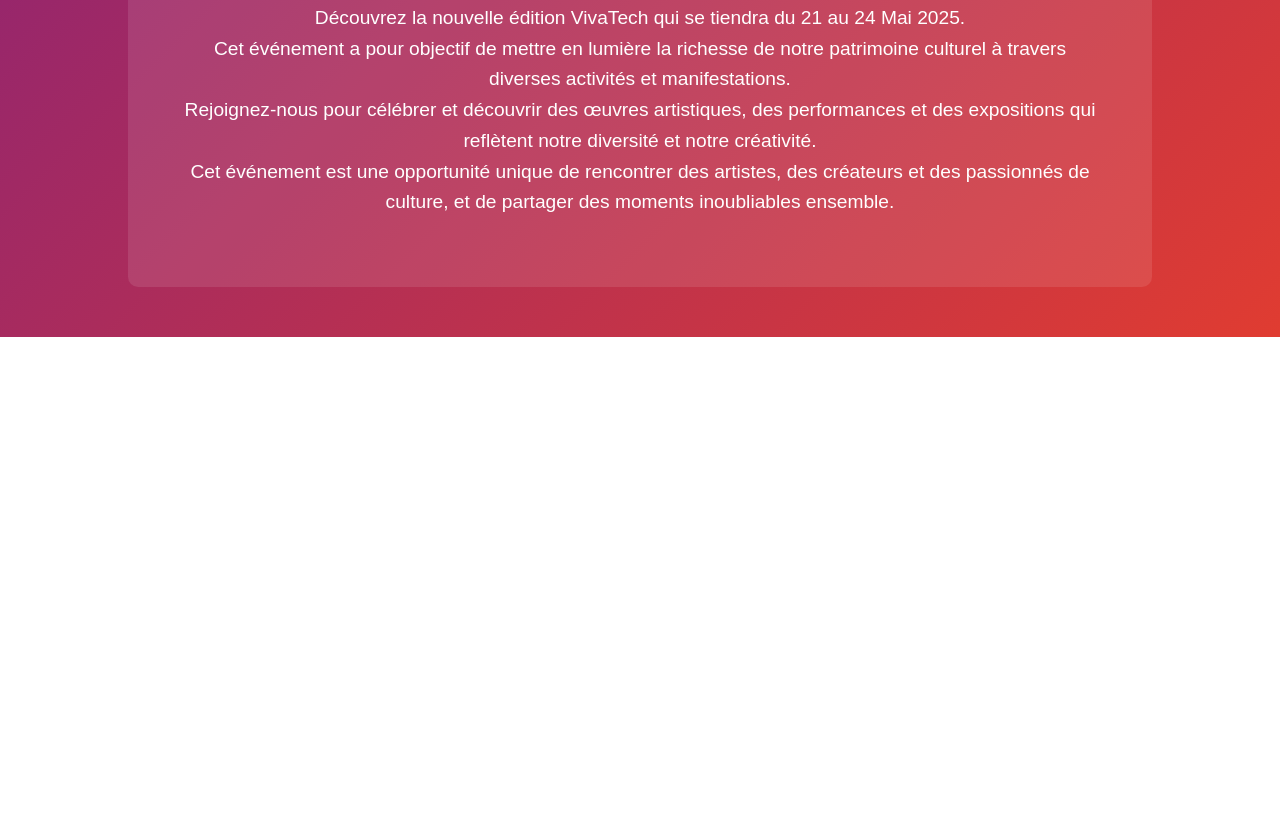
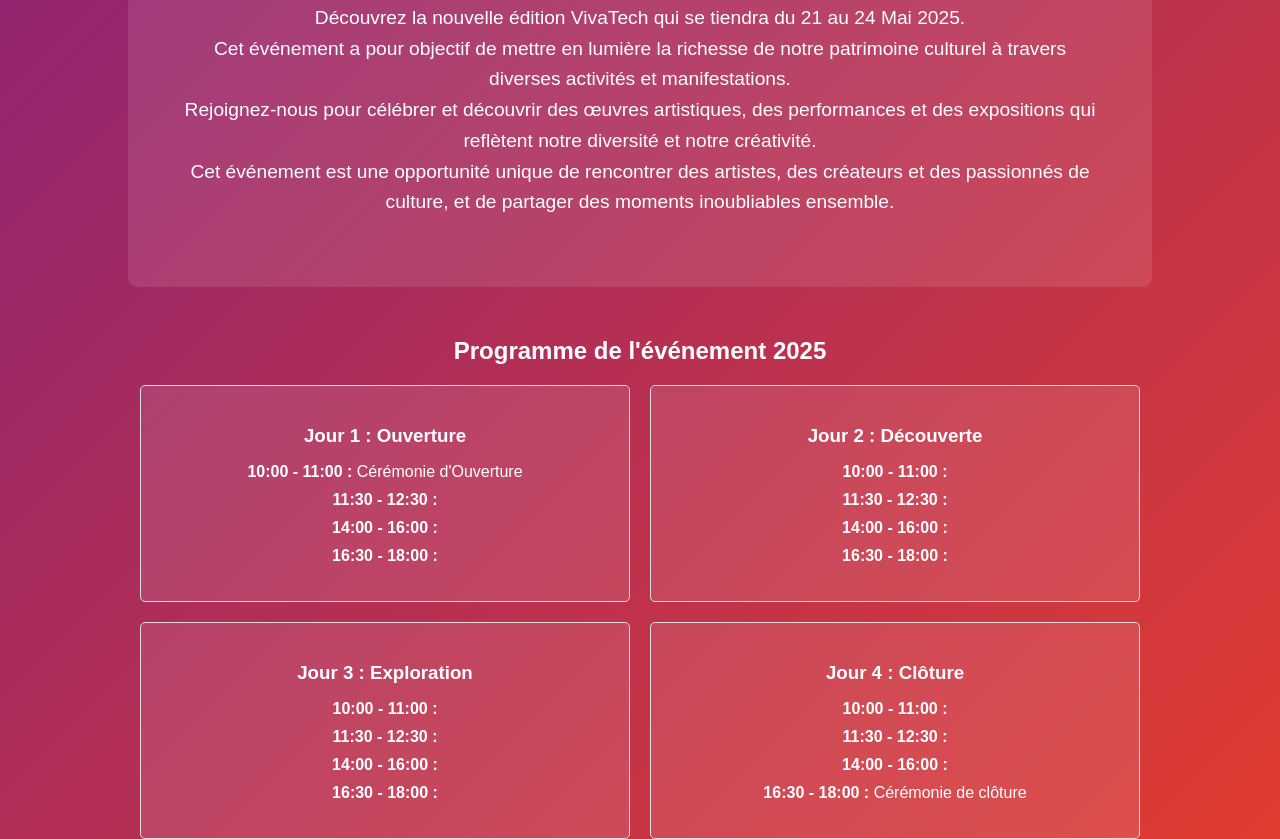
Before and after one commit to mZasir/SAE-S206, a plain HTML site: page index.html in a window 1280 px wide. Shown: the part 773-1612 px from the top of the page. Before the commit the page ends 1110 px from the top, so only its background shows below. Drawn offline with Linux system fonts and the light colour scheme.

Commit message:
section programme

```diff
--- a/index.html
+++ b/index.html
@@ -60,6 +60,83 @@
             Rejoignez-nous pour célébrer et découvrir des œuvres artistiques, des performances et des expositions qui reflètent notre diversité et notre créativité. <br>
              Cet événement est une opportunité unique de rencontrer des artistes, des créateurs et des passionnés de culture, et de partager des moments inoubliables ensemble.</p>
         </section>
+
+        <section class="programme-section">
+            <h2>Programme de l'événement 2025</h2>
+            <div class="programme-grid">
+                <div class="programme-item">
+                    <h3>Jour 1 : Ouverture</h3>
+                    <ul>
+                        <li>
+                            <strong>10:00 - 11:00 :</strong> Cérémonie d'Ouverture
+                        </li>
+                        <li>
+                            <strong>11:30 - 12:30 :</strong>
+                        </li>
+                        <li>
+                            <strong>14:00 - 16:00 :</strong>
+                        </li>
+                        <li>
+                            <strong>16:30 - 18:00 :</strong>
+                        </li>
+                    </ul>
+                </div>
+                <div class="programme-item">
+                    <h3>Jour 2 : Découverte</h3>
+                    <ul>
+                        <li>
+                            <strong>10:00 - 11:00 :</strong>
+                        </li>
+                        <li>
+                            <strong>11:30 - 12:30 :</strong>
+                        </li>
+                        <li>
+                            <strong>14:00 - 16:00 :</strong>
+                        </li>
+                        <li>
+                            <strong>16:30 - 18:00 :</strong>
+                        </li>
+                    </ul>
+                </div>
+                <div class="programme-item">
+                    <h3>Jour 3 : Exploration</h3>
+                    <ul>
+                        <li>
+                            <strong>10:00 - 11:00 :</strong>
+                        </li>
+                        <li>
+                            <strong>11:30 - 12:30 :</strong>
+                        </li>
+                        <li>
+                            <strong>14:00 - 16:00 :</strong>
+                        </li>
+                        <li>
+                            <strong>16:30 - 18:00 :</strong>
+                        </li>
+                    </ul>
+                </div>
+                <div class="programme-item">
+                    <h3>Jour 4 : Clôture</h3>
+                    <ul>
+                        <li>
+                            <strong>10:00 - 11:00 :</strong>
+                        </li>
+                        <li>
+                            <strong>11:30 - 12:30 :</strong>
+                        </li>
+                        <li>
+                            <strong>14:00 - 16:00 :</strong>
+                        </li>
+                        <li>
+                            <strong>16:30 - 18:00 :</strong> Cérémonie de clôture
+                        </li>
+                    </ul>
+                </div>
+
+
+            </div>
+
+        </section>
     </main>
 </body>
 </html>
--- a/style.css
+++ b/style.css
@@ -130,3 +130,37 @@
     font-size: 1.2em;
     line-height: 1.6;
 }
+
+.programme-section {
+    text-align: center;
+    margin: 0 auto;
+    max-width: 1000px;
+}
+
+.programme-grid {
+    display: grid;
+    grid-template-columns: repeat(2, 1fr);
+    gap: 20px;
+    margin-top: 20px;
+}
+
+.programme-item {
+    background: rgba(255, 255, 255, 0.1);
+    border: 1px solid #ddd;
+    border-radius: 5px;
+    padding: 20px;
+}
+
+.programme-item h3 {
+    color: #ffffff;
+    margin-bottom: 10px;
+}
+
+.programme-item ul {
+    list-style: none;
+    padding: 0;
+}
+
+.programme-item li {
+    margin-bottom: 10px;
+}
```
